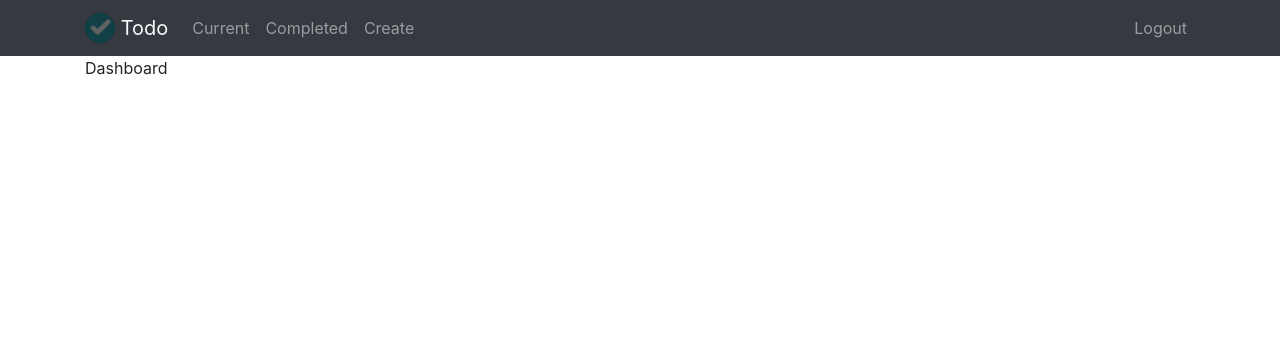
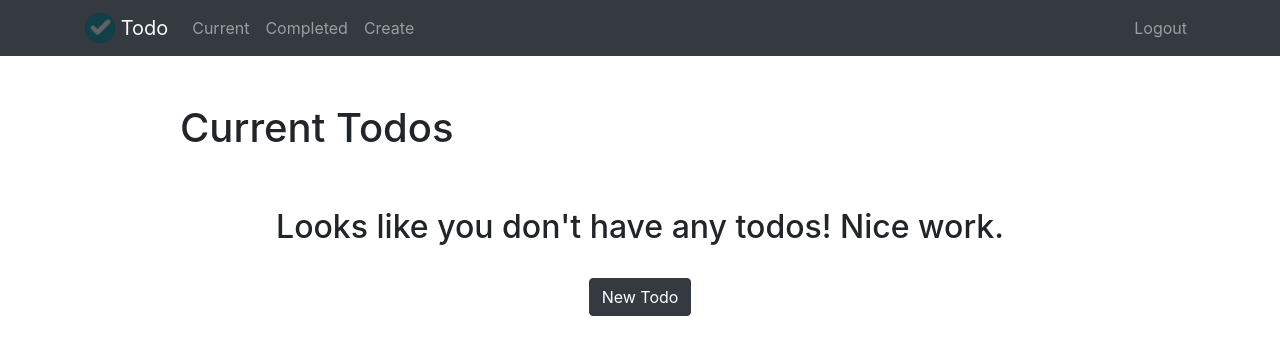
Before and after one commit to rmanaem/todo, a Django app: page /current/ in a window 1280 px wide. Shown: the top 355 px of the page. Run offline with Django 3.2, Linux system fonts and the light colour scheme; the visitor is signed in with stand-in values (Sample User, id 1); data that the repository does not hold is empty; some libraries are stand-ins or nearby versions.

Commit message:
Added style to current page

```diff
--- a/todo/templates/current.html
+++ b/todo/templates/current.html
@@ -1,18 +1,33 @@
 {% extends 'base.html' %}
 
-
 {% block content %}
-
-Dashboard
-<ul>
-    {% for todo in todos %}
-    <li>
-        <a href="{% url 'todo' todo.id %}">
-            {% if todo.important %}<b>{% endif %}{{ todo.title }}{% if todo.important %}</b>{% endif %}
-            {% if todo.description %} - {{ todo.description }}{% endif %}
-        </a>
-    </li>
-    {% endfor %}
-</ul>
-
+<div class="row justify-content-center mt-5">
+    <div class="col-md-10">
+        {% if todos %}
+        <h1>{{ todos.count }} Current Todo{{ todos.count|pluralize }}</h1>
+        {% else %}
+        <h1>Current Todos</h1>
+        {% endif %}
+    </div>
+</div>
+<div class="row justify-content-center mt-5">
+    <div class="col-md-10">
+        {% if todos %}
+        <div class="list-group">
+            {% for todo in todos %}
+            <a href="{% url 'todo' todo.id %}"
+                class="list-group-item list-group-item-action{% if todo.important %} list-group-item-danger{% endif %}"><b>
+                    {{ todo.title }}</b>{% if todo.memo %} - {{ todo.memo|truncatechars:30 }}{% endif %}
+            </a>
+            {% endfor %}
+        </div>
+        {% else %}
+        <div class="text-center">
+            <h2>Looks like you don't have any todos! Nice work.</h2>
+            <br>
+            <a role="button" class="btn btn-dark" href="{% url 'create' %}">New Todo</a>
+        </div>
+        {% endif %}
+    </div>
+</div>
 {% endblock %}
```
